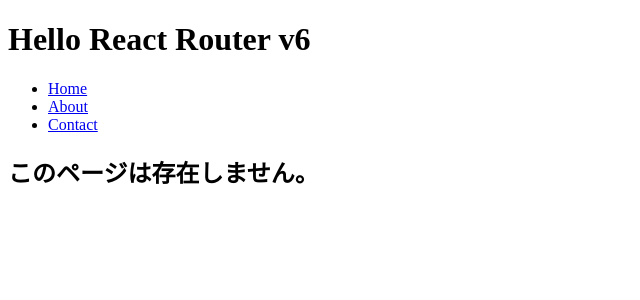
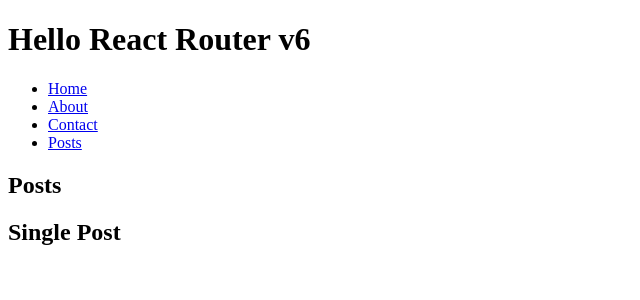
Before and after one commit to k-haruaki/vite-react-ts-app, a React (Vite) app: page /posts/post in a window 1280 px wide. Shown: the top 300 px of the page, without its empty margins (0-640 px from the left). Built offline with nearby package versions, Linux system fonts and the light colour scheme.

Commit message:
CustomLinkでルーティングの設定を実装

```diff
--- a/src/App.tsx
+++ b/src/App.tsx
@@ -1,6 +1,6 @@
 import { Routes, Route } from 'react-router-dom';
-import { About, Contact, Home, NoMatch } from './routes/index';
-import CustomLink from './customLink';
+import { About, Contact, Home, NoMatch, Post, Posts } from './routes/index';
+import CustomLink from './CustomLink';
 
 const App = () => {
   return (
@@ -16,11 +16,17 @@
         <li>
           <CustomLink to="/contact">Contact</CustomLink>
         </li>
+        <li>
+          <CustomLink to="/posts">Posts</CustomLink>
+        </li>
       </ul>
       <Routes>
         <Route index element={<Home />} />
         <Route path="/about" element={<About />} />
         <Route path="/contact" element={<Contact />} />
+        <Route path="/posts" element={<Posts />}>
+          <Route path="post" element={<Post />} />
+        </Route>
         <Route path="*" element={<NoMatch />} />
       </Routes>
     </div>
--- a/src/CustomLink.tsx
+++ b/src/CustomLink.tsx
@@ -3,6 +3,7 @@
 const CustomLink = ({
   to,
   children,
+  ...props
 }: {
   to: To;
   children: React.ReactNode;
@@ -12,7 +13,7 @@
 
   return (
     <div>
-      <Link style={{ color: match ? 'blue' : '' }} to={to}>
+      <Link style={{ color: match ? 'blue' : '' }} to={to} {...props}>
         {children}
       </Link>
     </div>
--- /dev/null
+++ b/src/routes/Post.tsx
@@ -0,0 +1,5 @@
+const Post = () => {
+  return <h2>Single Post</h2>;
+};
+
+export { Post };
--- /dev/null
+++ b/src/routes/Posts.tsx
@@ -0,0 +1,12 @@
+import { Outlet } from 'react-router-dom';
+
+const Posts = () => {
+  return (
+    <>
+      <h2>Posts</h2>
+      <Outlet />
+    </>
+  );
+};
+
+export { Posts };
--- a/src/routes/about.tsx
+++ b/src/routes/about.tsx
@@ -1,5 +1,14 @@
+import { useNavigate } from 'react-router-dom';
+
 const About = () => {
-  return <h2>About</h2>;
+  const navigate = useNavigate();
+
+  return (
+    <>
+      <h2>About</h2>
+      <button onClick={() => navigate('/contact')}>Contact</button>
+    </>
+  );
 };
 
 export { About };
--- a/src/routes/index.tsx
+++ b/src/routes/index.tsx
@@ -2,3 +2,5 @@
 export * from './Contact';
 export * from './Home';
 export * from './Nomatch';
+export * from './Post';
+export * from './Posts';
```
